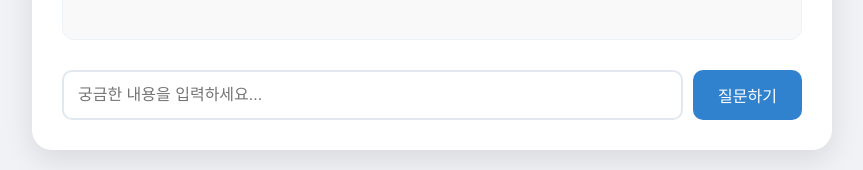
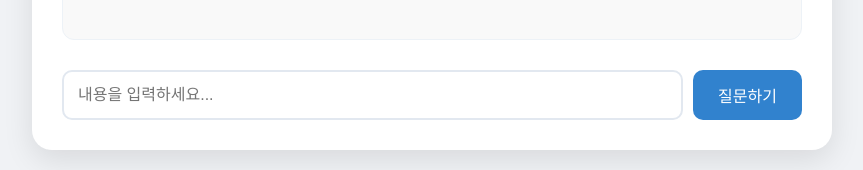
Before and after one commit to hun2286/Langgraph_project, a React (Vite) app in the folder frontend/: page / in a window 1280 px wide. Shown: the part 590-760 px from the top of the page, without its empty margins (208-1071 px from the left). Built offline with nearby package versions, Linux system fonts and the light colour scheme.

Commit message:
주석, 입창력 내용 수정

```diff
--- a/frontend/src/App.jsx
+++ b/frontend/src/App.jsx
@@ -13,7 +13,7 @@ function App() {
     e.preventDefault();
     if (!question.trim()) return;
 
-    // 보낼 질문 임시 저장 후 입력창 바로 비우기
+    // 입력창 비우기
     const sendData = question;
     setQuestion('');
 
@@ -21,7 +21,7 @@ function App() {
     setAnswer('');
 
     try {
-      const host = window.location.hostname; // 접속한 브라우저의 현재 주소를 가져옴
+      const host = window.location.hostname; // 주소 가져오기
       const response = await axios.post(`http://${host}:8000/chat`, {
         question: sendData
       });
@@ -65,7 +65,7 @@ function App() {
             className="chat-input"
             value={question}
             onChange={(e) => setQuestion(e.target.value)}
-            placeholder="궁금한 내용을 입력하세요..."
+            placeholder="내용을 입력하세요..."
           />
           <button type="submit" className="submit-button" disabled={loading}>
             질문하기
```
